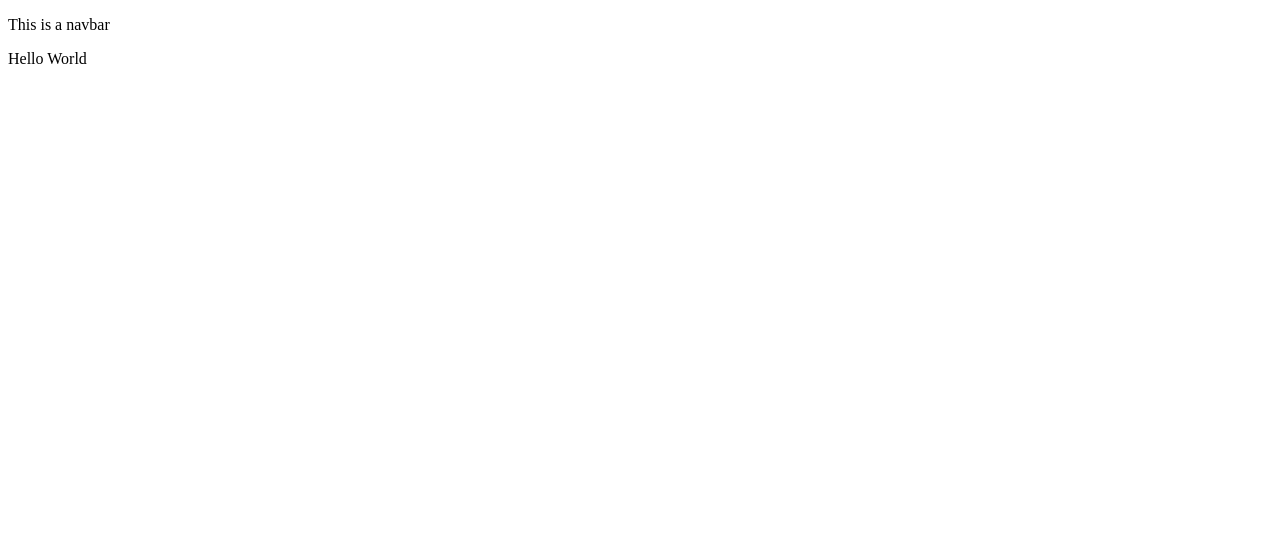
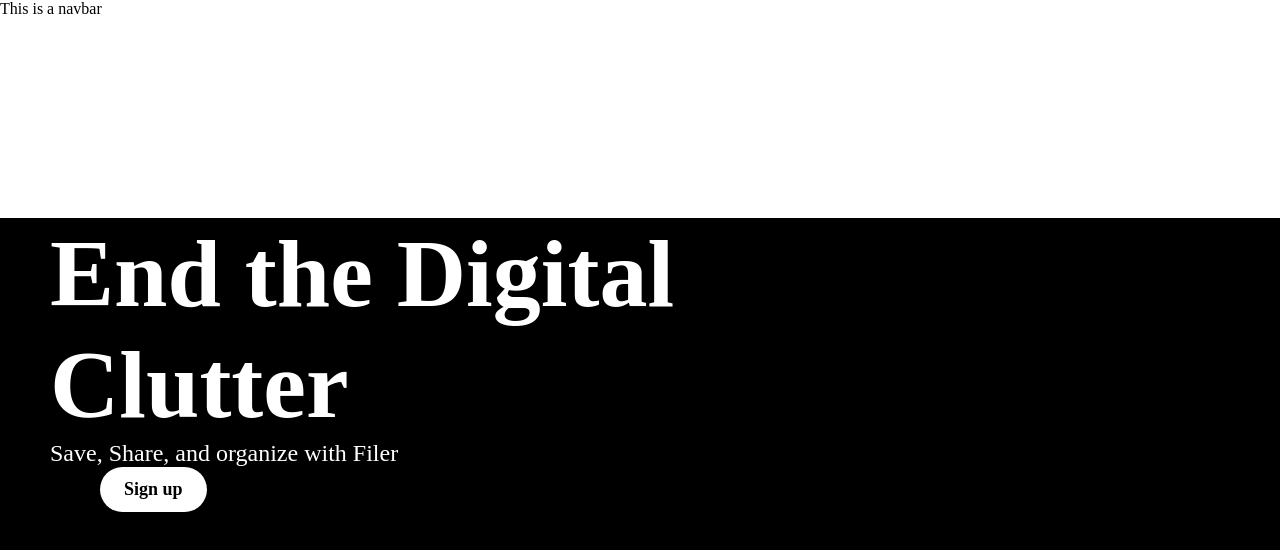
Before and after one commit to SaraToth/blog-basic, a React (Vite) app: page / in a window 1280 px wide. Shown: the top 550 px of the page. Built offline with nearby package versions, Linux system fonts and the light colour scheme.

Commit message:
Feat: Create LandingPage and it's main styles

```diff
--- a/src/App.css
+++ b/src/App.css
@@ -0,0 +1,11 @@
+/* Global reset */
+* {
+  margin: 0;
+  padding: 0;
+  box-sizing: border-box;
+}
+
+/* Make app fill the screen */
+html, body, #root {
+  height: 100%;
+}
--- a/src/App.jsx
+++ b/src/App.jsx
@@ -1,12 +1,13 @@
 import './App.css'
 import Navbar from "./components/Navbar";
+import LandingPage from './pages/LandingPage/LandingPage';
 
 function App() {
 
   return (
     <>
       <Navbar/>
-      <p>Hello World</p>
+      <LandingPage/>
     </>
 
   )
--- /dev/null
+++ b/src/pages/LandingPage/LandingPage.css
@@ -0,0 +1,45 @@
+.landing-page{
+    height: 100vh;
+    background-color: black;
+    color: white;
+
+    /* BACKGROUND IMG INFO */
+    /* background-image: url("../desktop.avif");
+    background-size: cover;
+    background-position: center;
+    background-repeat: no-repeat; */
+}
+
+.landing-page-content {
+    margin: 0px 50px;
+}
+
+.landing-page h1 {
+    margin-top: 200px;
+    font-size: 96px;
+}
+
+.landing-page p {
+    font-size: 24px;
+}
+
+.landing-page .signup {
+display: inline-block;
+  padding: 0.75rem 1.5rem;
+  margin: 0px 50px;
+  background-color: white;
+  color: black;
+  font-size: 18px;
+  font-weight: 600;
+  border: none;
+  border-radius: 9999px; /* full pill */
+  box-shadow: 0 4px 8px rgba(0,0,0,0.15);
+  text-align: center;
+  cursor: pointer;
+  transition: background-color 200ms, transform 100ms, box-shadow 100ms;
+  text-decoration: none;
+}
+
+.landing-page .signup:hover {
+    background-color: rgb(212 212 216);
+}
--- /dev/null
+++ b/src/pages/LandingPage/LandingPage.jsx
@@ -0,0 +1,16 @@
+import "./LandingPage.css"
+
+const LandingPage = () => {
+    return(
+        <div className="landing-page">
+            <div className="landing-page-content">
+            <h1>End the Digital <br/>Clutter</h1>
+            <p>Save, Share, and organize with Filer</p>
+            <a href="/user/signup" className="signup">Sign up</a>
+            </div>
+        </div>
+
+    )
+}
+
+export default LandingPage;
```
Also changed, not shown: src/pages/LandingPage.jsx (deleted).
